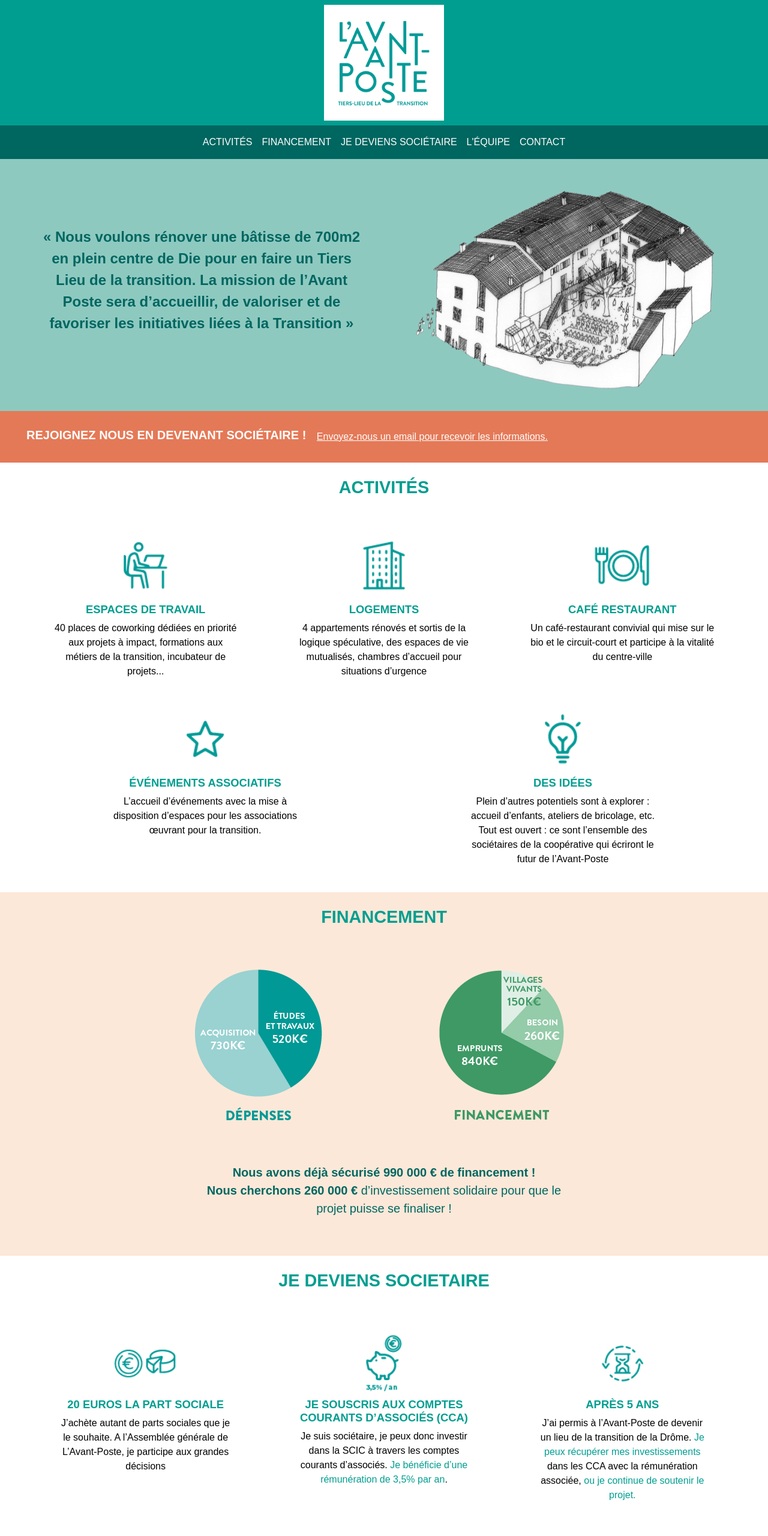
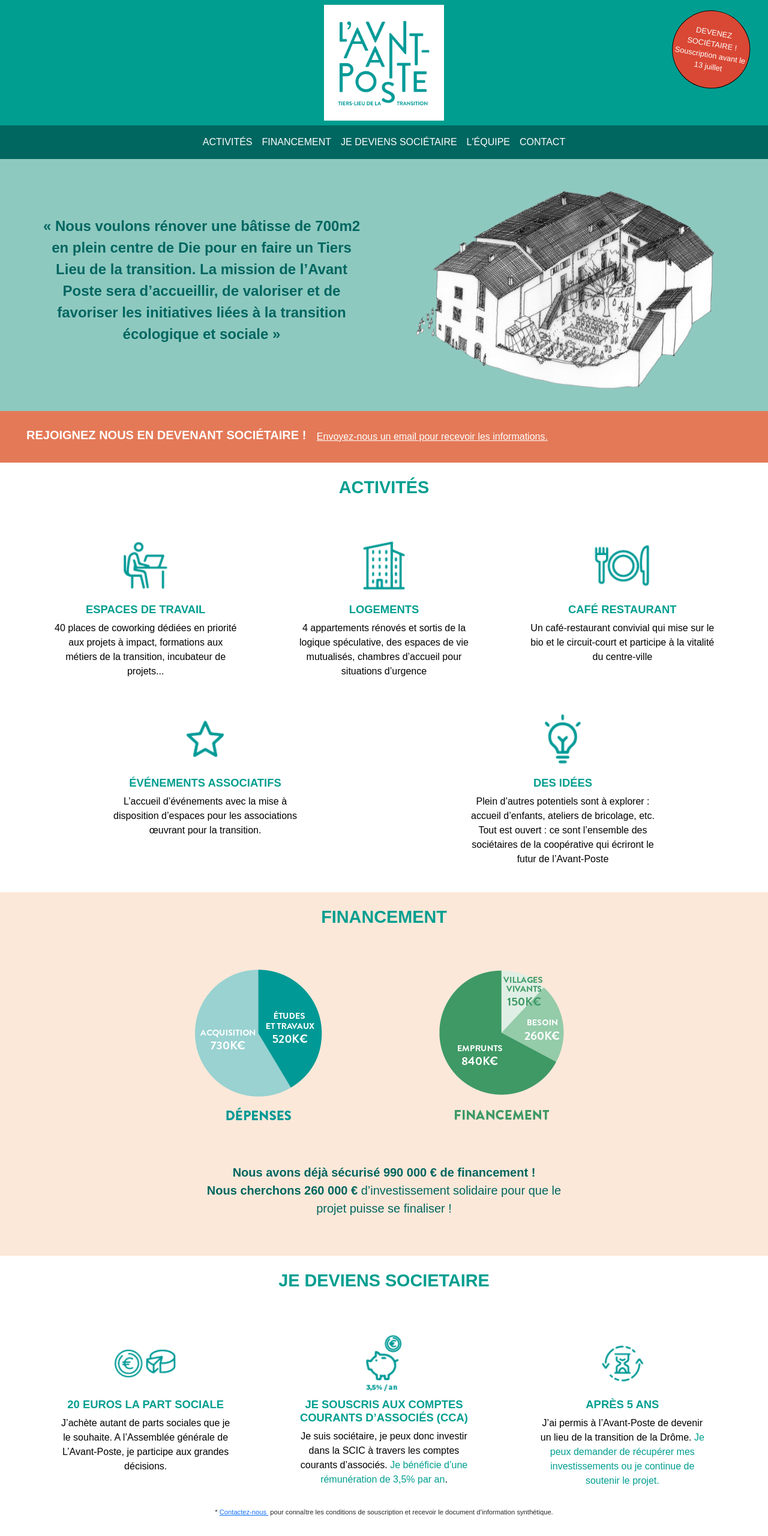
Before and after one commit to tglatt/avantposte, a website: page static/index.html in a window 1280 px wide. Shown: the top 2560 px of the page at 60% size. Drawn offline with nearby package versions, Linux system fonts and the light colour scheme.

Commit message:
update content

```diff
--- a/static/global.css
+++ b/static/global.css
@@ -49,6 +49,29 @@
     padding-right: 2rem;
     padding-left: 2rem;
   }
+}
+
+.cicle-base {
+  position: absolute;
+  right: 0;
+  padding-right: 30px;
+  top: 20px;
+  -webkit-transform: rotate(10deg);
+  -ms-transform: rotate(10deg);
+  transform: rotate(10deg);
+}
+
+.circle {
+  display: table-cell;
+  border-radius: 50%;
+  width: 130px;
+  height: 130px;
+  background-color: var(--red);
+  color: white;
+  border: 1px solid #000;
+  text-align: center;
+  vertical-align: middle;
+  font-size: 0.8rem;
 }
 
 h2 {
@@ -220,6 +243,14 @@
   font-size: 1.15rem;
 }
 
+.societaire .detail {
+  font-size: 0.7rem;
+}
+
+.societaire .detail a {
+  font-size: 0.7rem;
+}
+
 /* ---------------------------------------------------------------------------*/
 /* SECTION EQUIPE */
 /* ---------------------------------------------------------------------------*/
--- a/static/index.html
+++ b/static/index.html
@@ -15,13 +15,13 @@
     />
     <meta
       property="og:title"
-      content="L'Avant-Poste - Tiers-lieu à Die, dans la Drôme"
+      content="L'Avant-Poste, tiers-lieu de la transition écologique et sociale"
     />
     <meta property="og:type" content="website" />
     <meta property="og:url" content="https://www.lavant-poste.org" />
     <meta
       property="og:description"
-      content="L'Avant-Poste est un tiers-lieu axé sur la transition. C'est aussi un espace de coworking et un espace de restauration !"
+      content="L'Avant-Poste est un tiers-lieu à Die dans la Drôme axé sur la transition écologique et sociale."
     />
     <!-- <meta
       property="og:image"
@@ -34,7 +34,7 @@
     <meta property="twitter:url" content="https://www.lavant-poste.org/" /> -->
     <meta
       name="twitter:title"
-      content="L'Avant-Poste, tiers-lieu de la transition"
+      content="L'Avant-Poste, tiers-lieu de la transition écologique et sociale"
     />
     <meta
       name="twitter:description"
@@ -61,6 +61,12 @@
             width="200px"
             alt="L'Avant-poste, tiers lieu de la transition"
           />
+          <div class="cicle-base">
+            <div class="circle">
+              DEVENEZ SOCIÉTAIRE ! Souscription avant le 13 juillet
+            </div>
+          </div>
+        </div>
         </header>
       </div>
       <div class="row menu">
@@ -96,16 +102,16 @@
                 >
               </li>
             </ul>
-          </div>
         </nav>
       </div>
+
       <section class="row align-items-center projet">
         <div class="col-lg-6">
           <p class="p-4">
             « Nous voulons rénover une bâtisse de 700m2 en plein centre de Die
             pour en faire un Tiers Lieu de la transition. La mission de l’Avant
             Poste sera d’accueillir, de valoriser et de favoriser les
-            initiatives liées à la Transition »
+            initiatives liées à la transition écologique et sociale »
           </p>
         </div>
         <div class="col-lg-6">
@@ -254,7 +260,7 @@
               <p class="card-text">
                 J’achète autant de parts sociales que je le souhaite. A
                 l’Assemblée générale de L’Avant-Poste, je participe aux grandes
-                décisions
+                décisions.
               </p>
             </div>
           </div>
@@ -288,12 +294,22 @@
               <p class="card-text">
                 J’ai permis à l’Avant-Poste de devenir un lieu de la transition
                 de la Drôme.
-                <span class="focus">Je peux récupérer mes investissements</span>
-                dans les CCA avec la rémunération associée,
-                <span class="focus">ou je continue de soutenir le projet.</span>
+                <span class="focus"
+                  >Je peux demander de récupérer mes investissements ou je
+                  continue de soutenir le projet.</span
+                >
               </p>
             </div>
           </div>
+          <p class="detail">
+            *
+            <a
+              href="mailto:contact@avant-poste.org?&subject=Avant-Poste - Collecte de fonds"
+              >Contactez-nous
+            </a>
+            &nbsp;pour connaître les conditions de souscription et recevoir le
+            document d’information synthétique.
+          </p>
         </div>
       </section>
       <section class="row align-items-center py-4 equipe">
```
